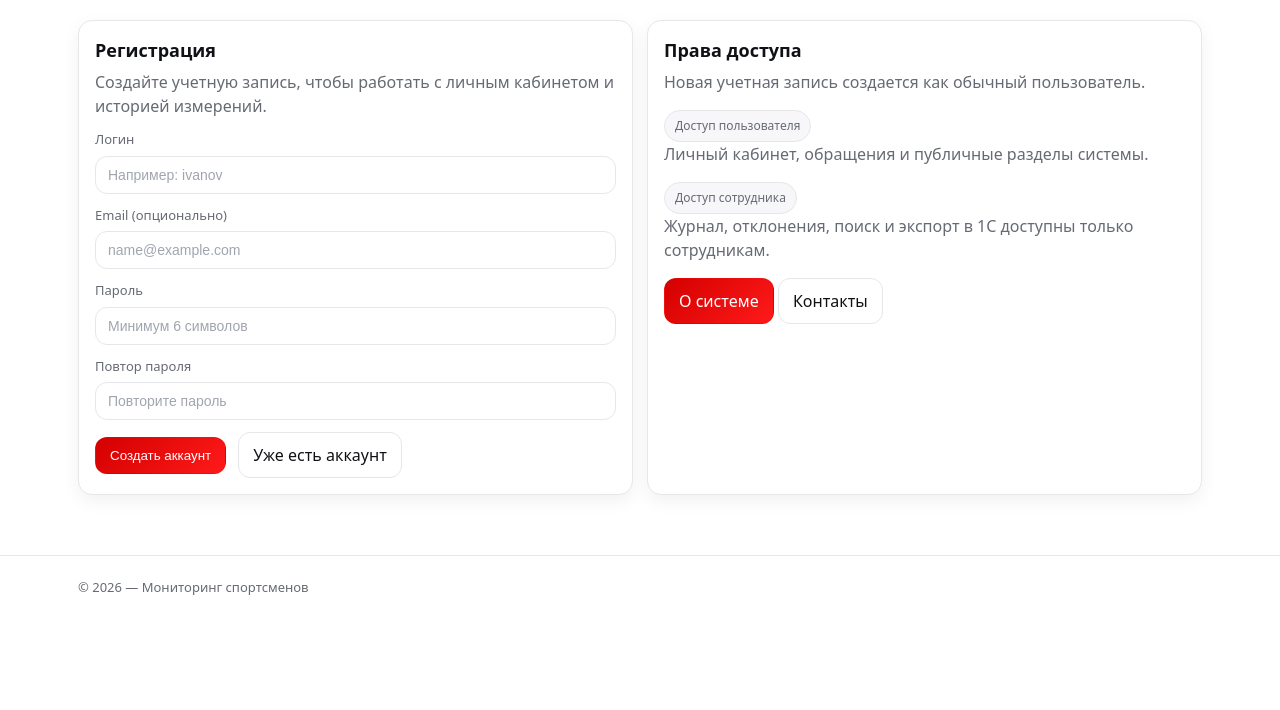
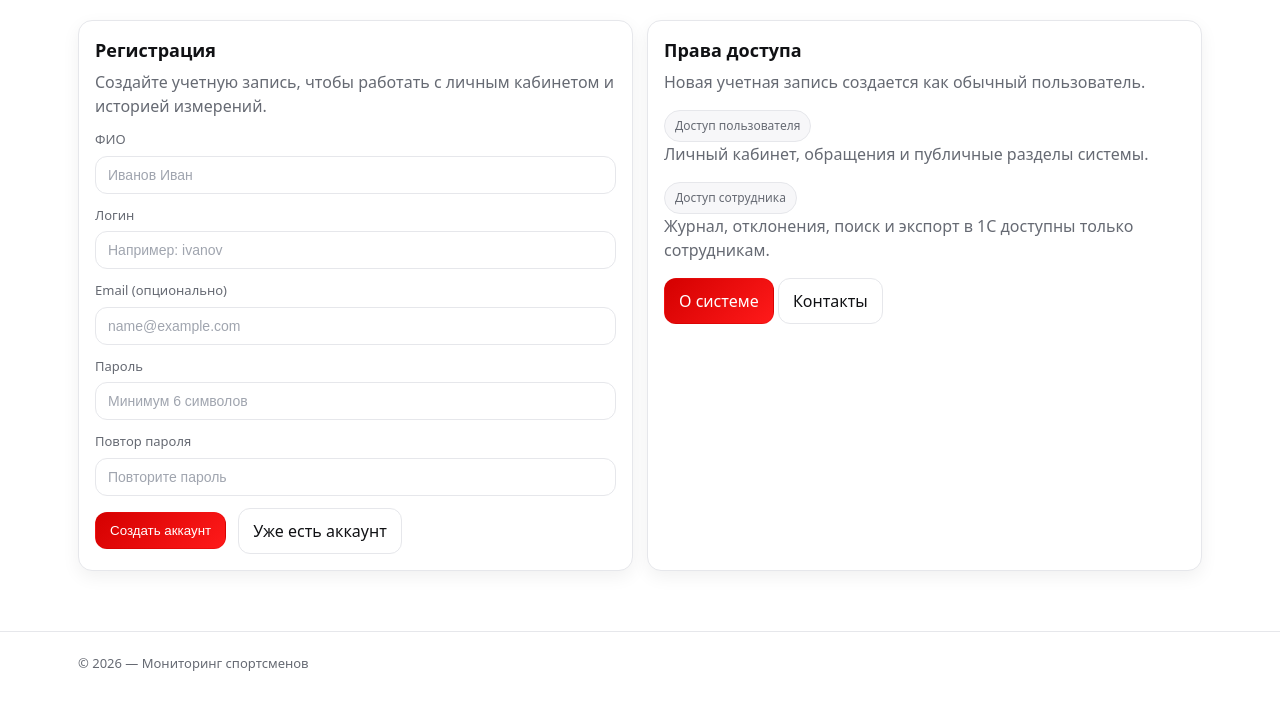
Before and after one commit to tequilaisback/muiv, a Flask app: page /auth/register in a window 1280 px wide. Shown: the part 75-785 px from the top of the page. Run offline with Flask 3, Linux system fonts and the light colour scheme.

Commit message:
Update register.html

```diff
--- a/app/templates/register.html
+++ b/app/templates/register.html
@@ -14,6 +14,19 @@
 
         <form class="form mt-12" method="post" action="{{ url_for('auth.register_post') }}">
           <input type="hidden" name="next" value="{{ next }}">
+
+          <div class="field">
+            <label>ФИО</label>
+            <input
+              class="input"
+              name="full_name"
+              required
+              minlength="3"
+              autocomplete="name"
+              placeholder="Иванов Иван"
+              value="{{ request.form.get('full_name', '') }}"
+            >
+          </div>
 
           <div class="field">
             <label>Логин</label>
```
